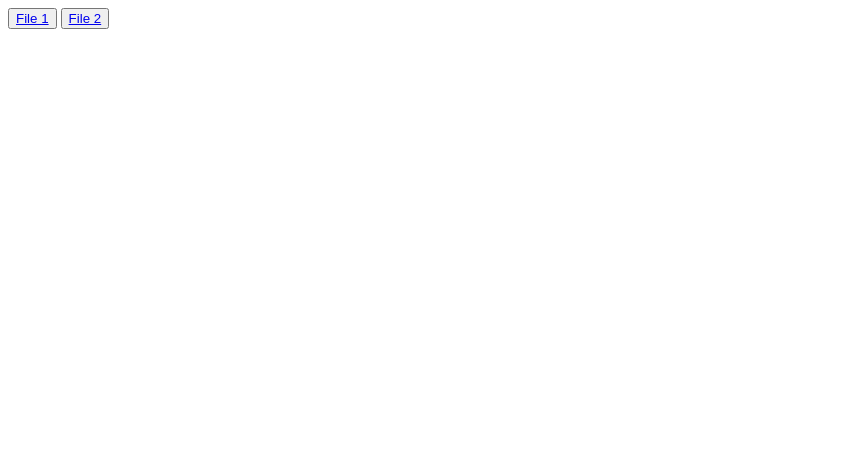
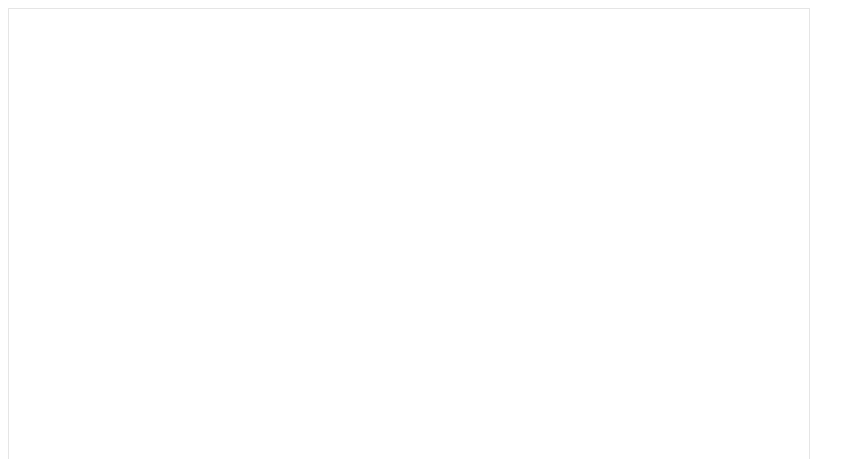
Before and after one commit to RianZaki/Portofolio, a plain HTML site: page index.html in a window 1280 px wide. Shown: the top 459 px of the page, without its empty margins (0-865 px from the left). Drawn offline with Linux system fonts and the light colour scheme.

Commit message:
Update index.html

```diff
--- a/index.html
+++ b/index.html
@@ -1,2 +1 @@
-<button><a href="GitHub.com/RianZaki/Portofolio/index1.html">File 1</a></button>
-<button><a href="index2.html">File 2</a></button>
+<iframe style="border: 1px solid rgba(0, 0, 0, 0.1);" width="800" height="450" src="" <button><a href="GitHub.com/RianZaki/Portofolio/index1.html">File 1</a></button> allowfullscreen></iframe>
```
